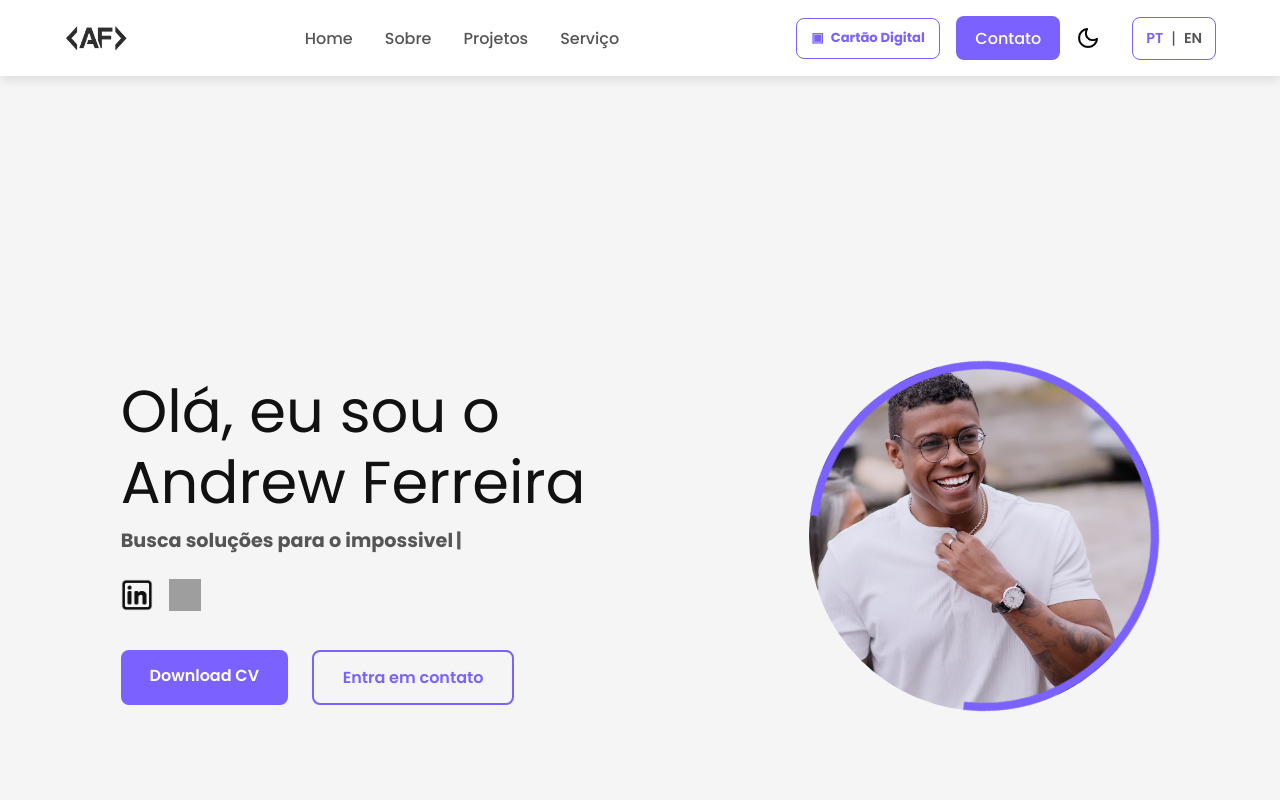
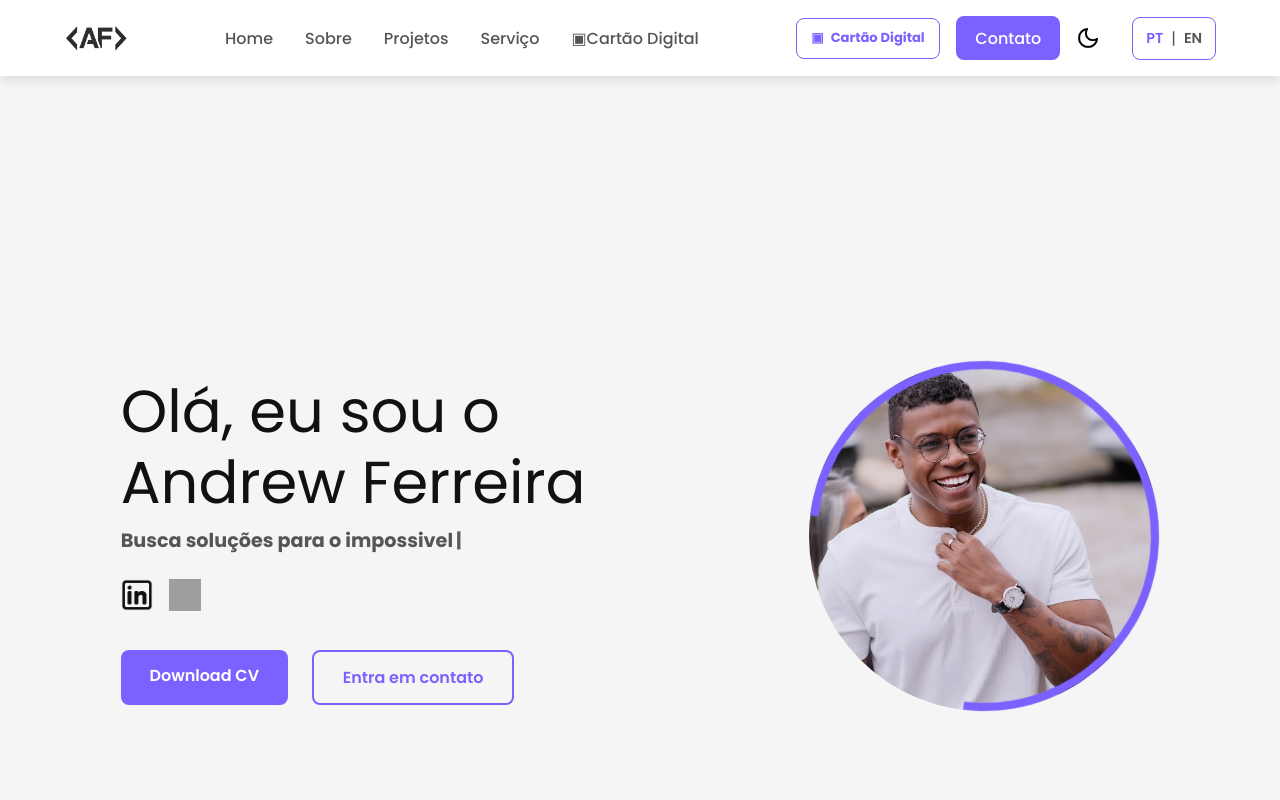
Before and after one commit to AndrewBlack21/Portfolio, a React (Vite) app: page / in a window 1280 px wide. Shown: the top 800 px of the page. Built offline with nearby package versions, Linux system fonts and the light colour scheme; grey boxes are pictures that could not be loaded.

Commit message:
feat: add card switcher to mobile menu

```diff
--- a/src/assets/components/header/Header.jsx
+++ b/src/assets/components/header/Header.jsx
@@ -59,6 +59,16 @@ const Header = ({ theme, toggleTheme }) => {
               Serviço
             </a>
           </li>
+          <li className={styles.mobileCardItem}>
+            <a
+              onClick={toggleMenu}
+              href="#cartao"
+              className={styles.mobileCardLink}
+            >
+              <span aria-hidden="true">▣</span>
+              {t("header.card")}
+            </a>
+          </li>
         </ul>
       </nav>
 
```
